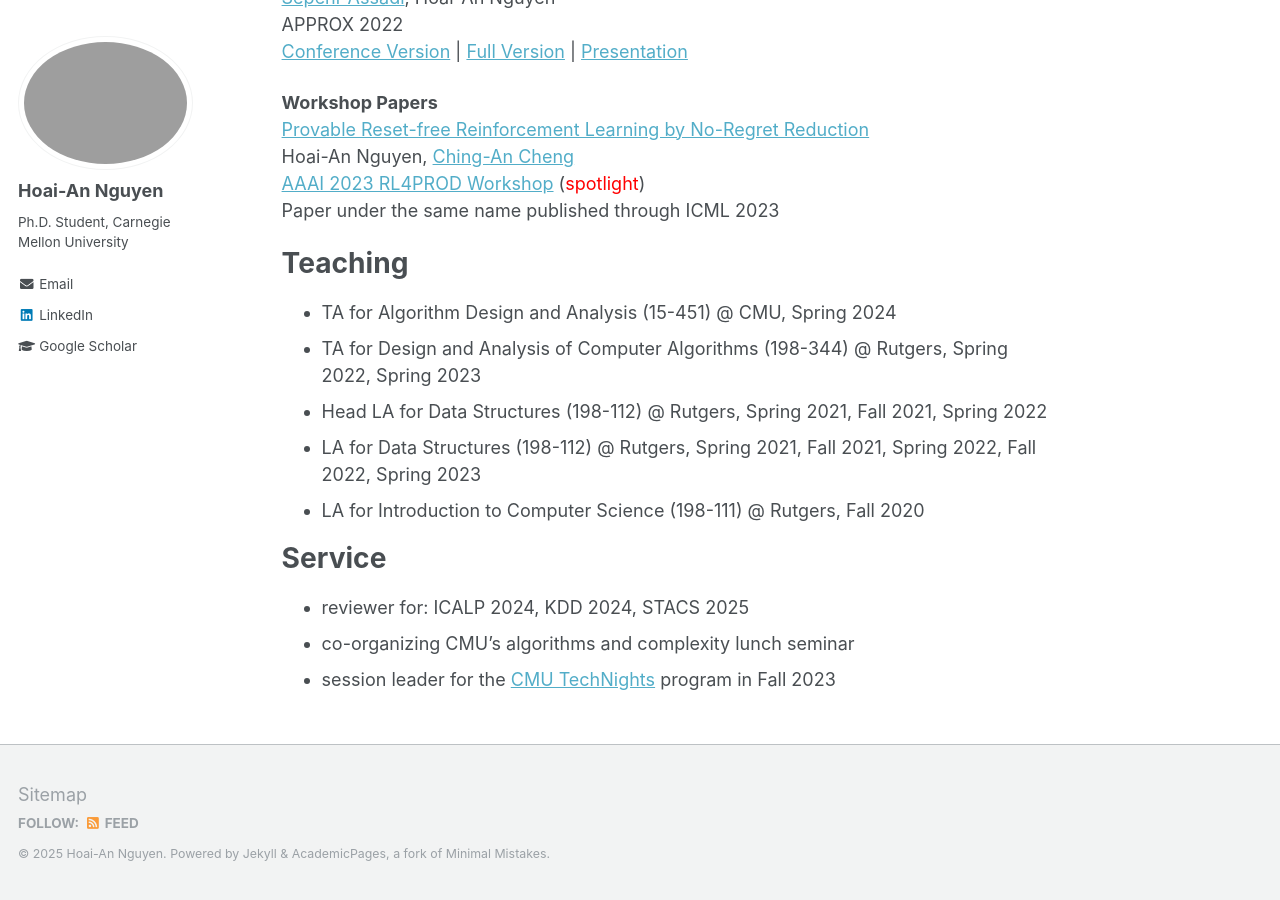
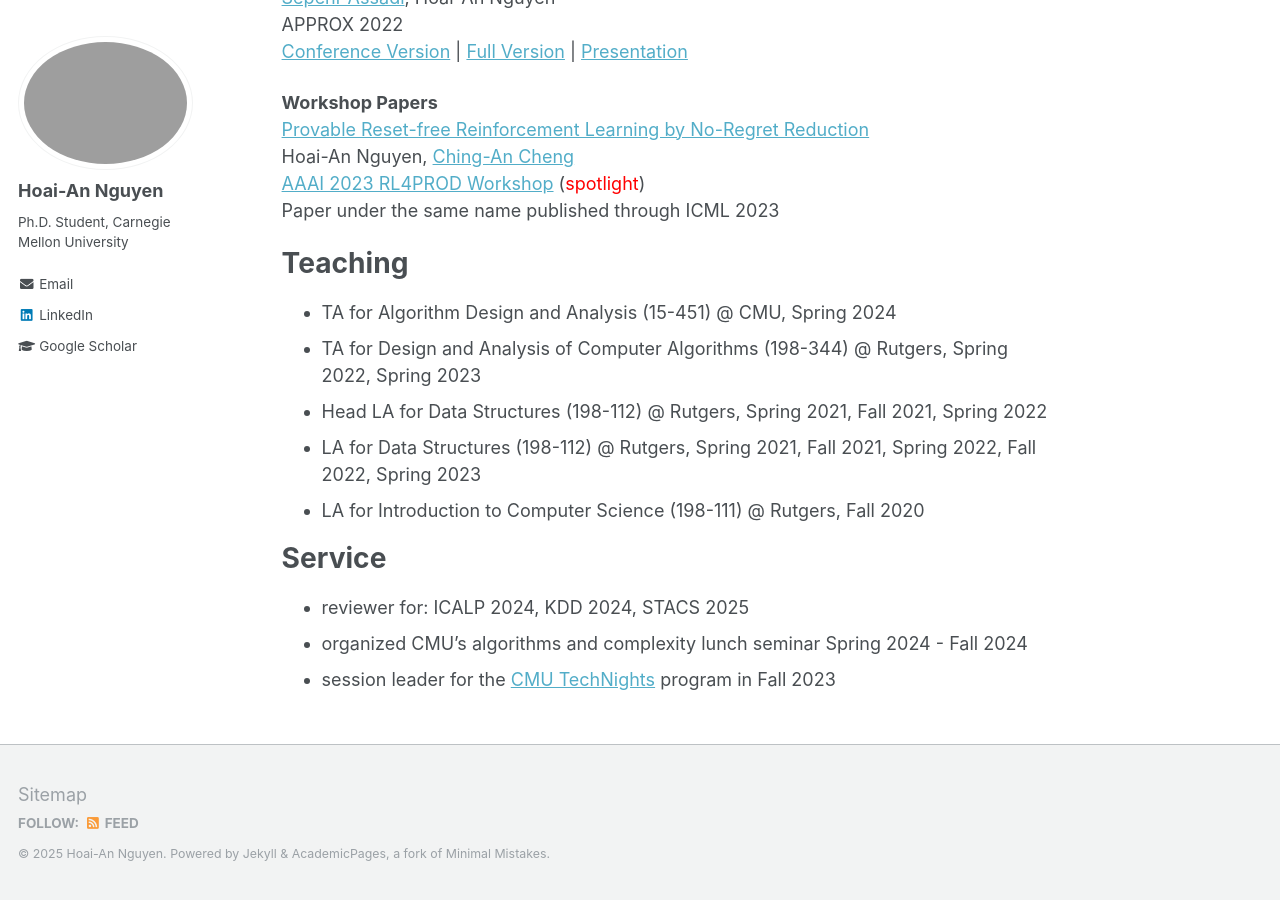
Before and after one commit to hoai77/hoai77.github.io, a Jekyll site: the page built from _pages/about.md, in a window 1280 px wide and 900 px high, scrolled down 931 px. Built offline with Jekyll 4.4.1, drawn with Linux system fonts in a browser that asks for light colours.

Commit message:
changed service

```diff
--- a/_pages/about.md
+++ b/_pages/about.md
@@ -49,5 +49,5 @@ Teaching
 Service
 =======
 - reviewer for: ICALP 2024, KDD 2024, STACS 2025
-- co-organizing CMU's algorithms and complexity lunch seminar
+- organized CMU's algorithms and complexity lunch seminar Spring 2024 - Fall 2024
 - session leader for the [CMU TechNights](https://www.cmu.edu/scs/technights/) program in Fall 2023
```
